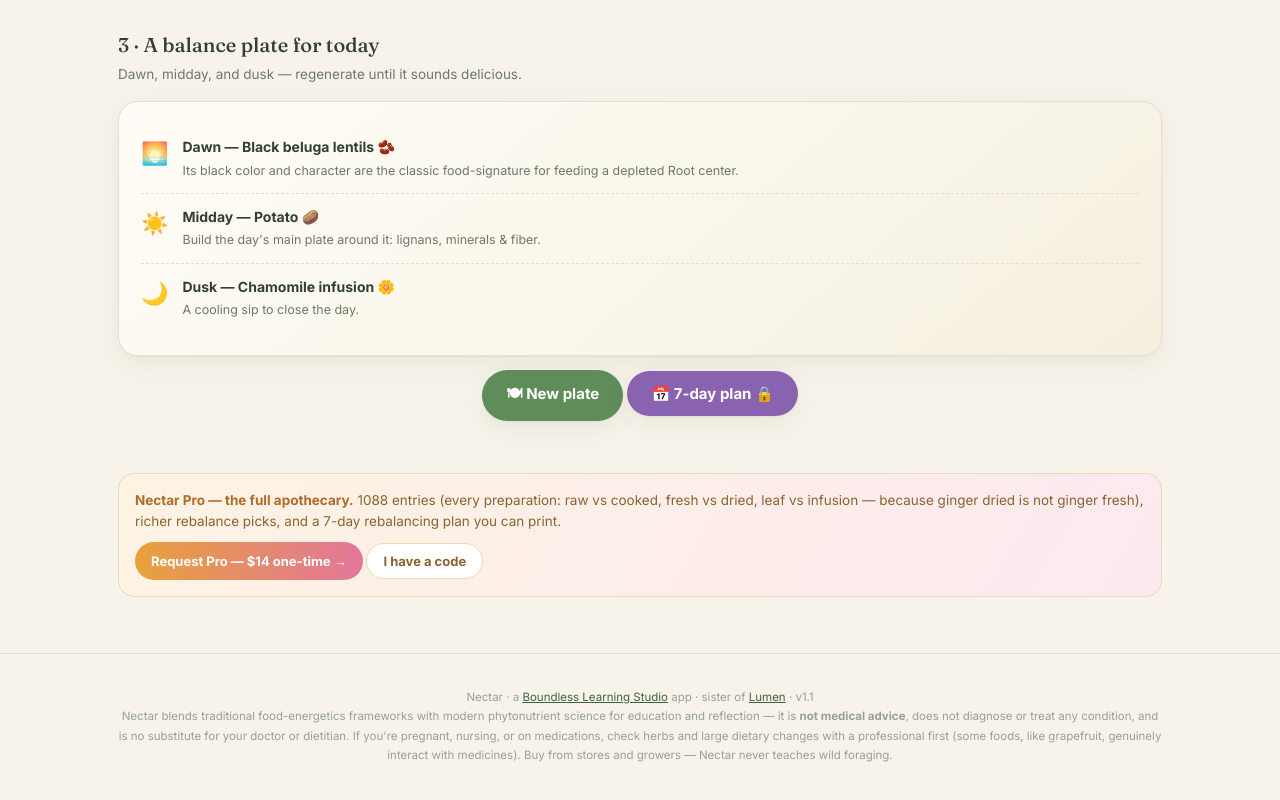
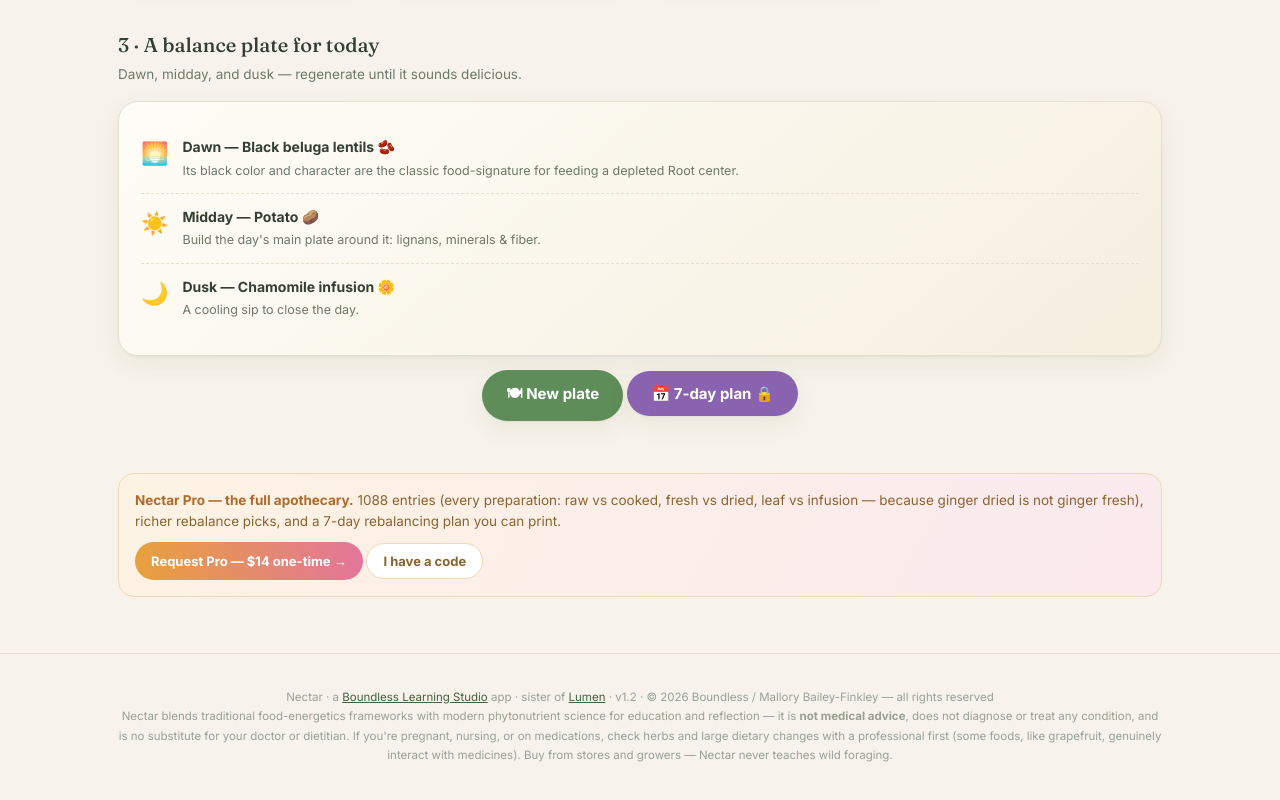
Before and after one commit to Nesoai/nectar, a plain HTML site: page index.html in a window 1280 px wide. Shown: the part 1354-2154 px from the top of the page. Drawn offline with Linux system fonts and the light colour scheme.

Commit message:
Update index.html

```diff
--- a/index.html
+++ b/index.html
@@ -159,7 +159,7 @@ footer{padding:34px 0 56px;text-align:center;color:var(--faint);font-size:11.5px
 </div>
 
 <footer><div class="wrap">
-  Nectar · a <a href="https://nesoai.github.io/learning-studio/">Boundless Learning Studio</a> app · sister of <a href="https://nesoai.github.io/lumen/">Lumen</a> · v1.1<br>
+  Nectar · a <a href="https://nesoai.github.io/learning-studio/">Boundless Learning Studio</a> app · sister of <a href="https://nesoai.github.io/lumen/">Lumen</a> · v1.2 · © 2026 Boundless / Mallory Bailey-Finkley — all rights reserved<br>
   Nectar blends traditional food-energetics frameworks with modern phytonutrient science for education and reflection — it is <b>not medical advice</b>, does not diagnose or treat any condition, and is no substitute for your doctor or dietitian. If you're pregnant, nursing, or on medications, check herbs and large dietary changes with a professional first (some foods, like grapefruit, genuinely interact with medicines). Buy from stores and growers — Nectar never teaches wild foraging.
 </div></footer>
 
```
